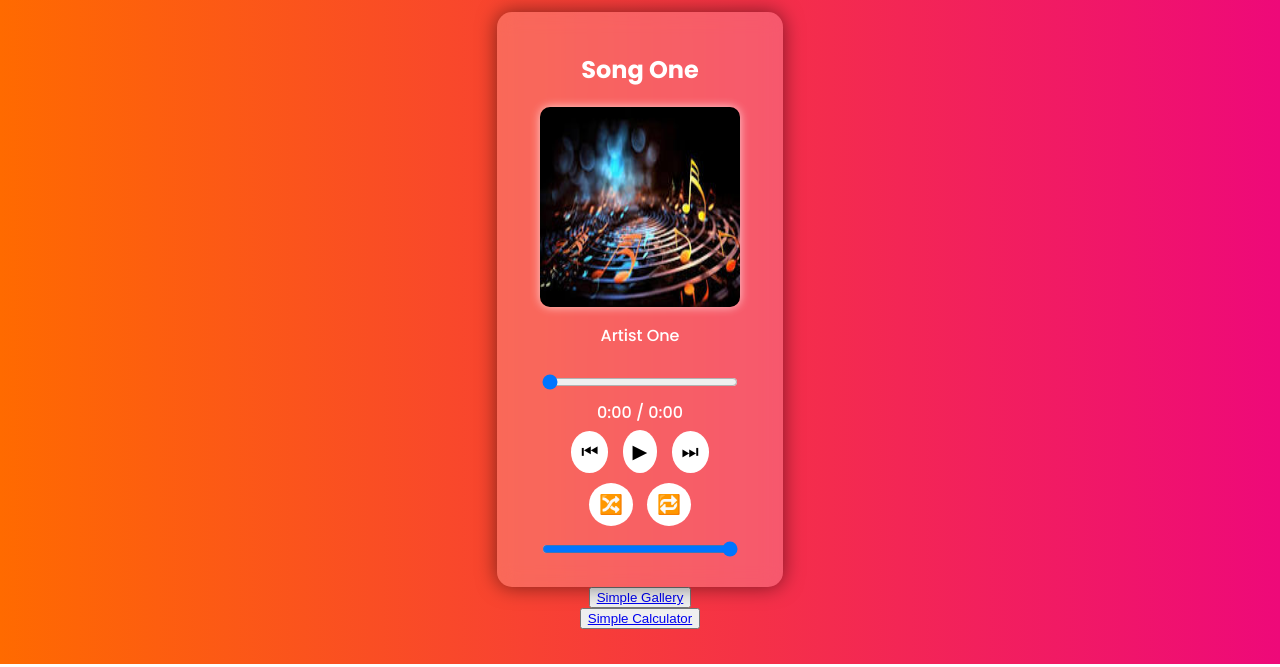
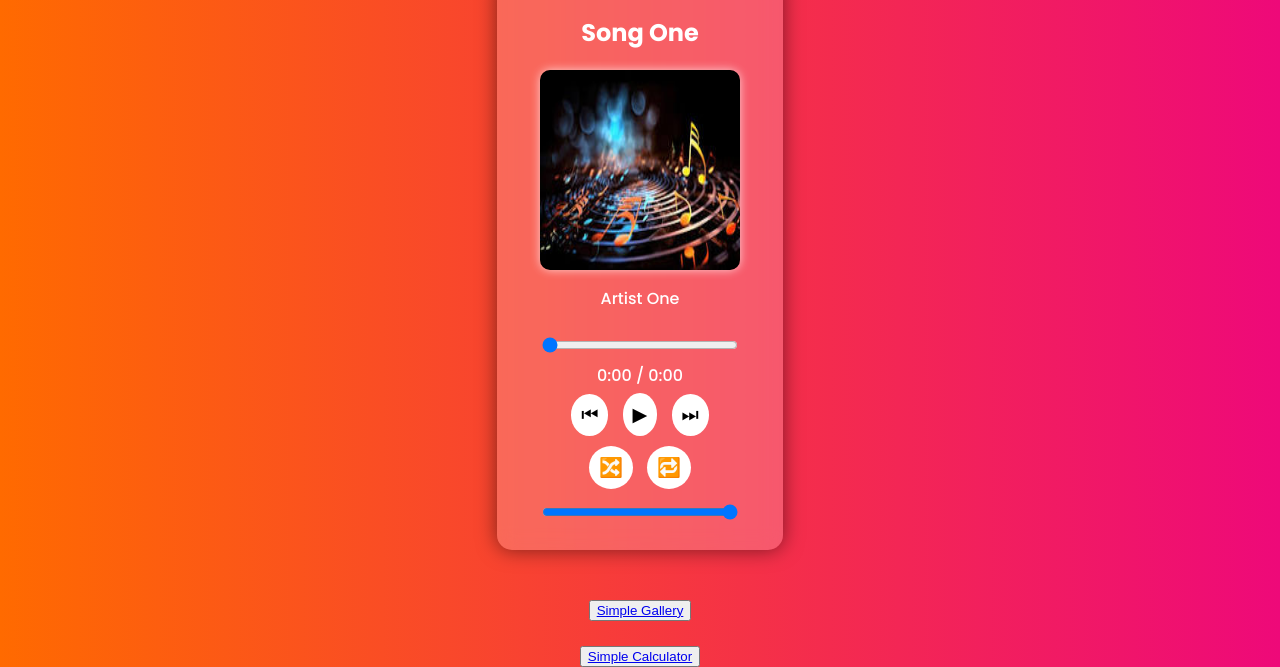
Before and after one commit to Krishnapriyait/CodAlpha_Frontend, a plain HTML site: page index.html in a window 1280 px wide. Shown: the part 136-803 px from the top of the page. Drawn offline with Linux system fonts and the light colour scheme.

Commit message:
Update index.html

```diff
--- a/index.html
+++ b/index.html
@@ -35,7 +35,8 @@
             </div>
         </div>
     </div>
-     <button > <a href="task3h.html">Simple Gallery</a></button>
+    <br><br>
+     <button > <a href="task3h.html">Simple Gallery</a></button><br>
      <button > <a href="task1h.html">Simple Calculator</a></button>
     <script src="task2js.js"></script>
 </body>
```
